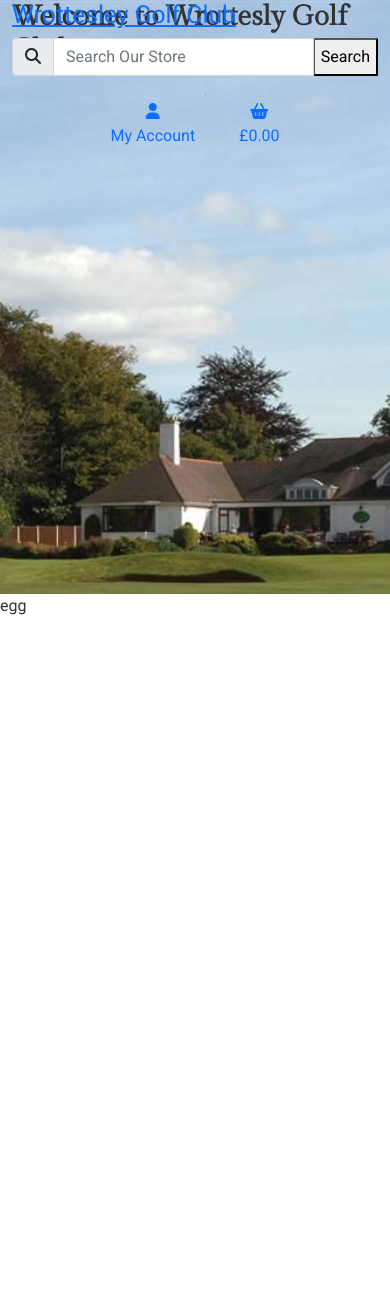
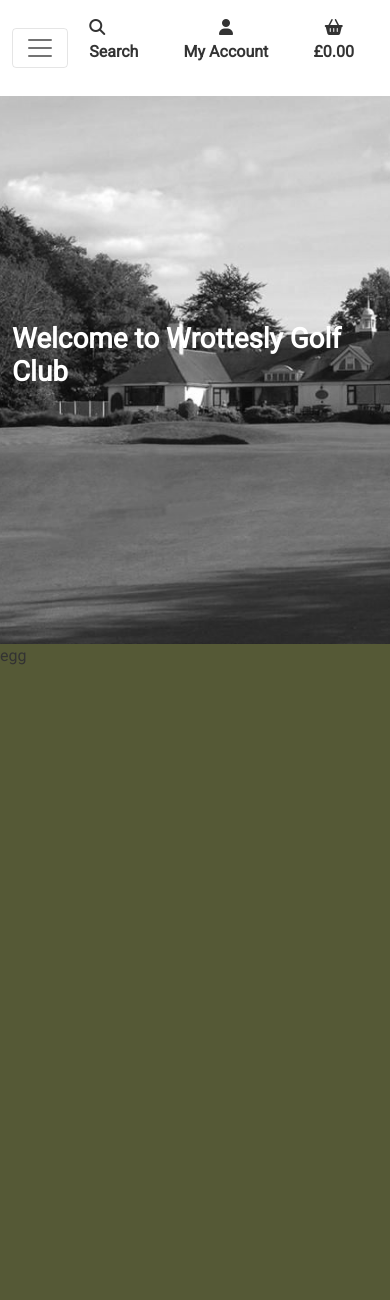
Before and after one commit to CarterStefan/wrottesley_golf_club, a Django app: page / in a window 390 px wide. Shown: the top 1300 px of the page. Before the commit the page ends 615 px from the top, so only its background shows below. Run offline with Django 3.2, Linux system fonts and the light colour scheme; the visitor is signed in with stand-in values (Sample User, id 1); some libraries are stand-ins or nearby versions.

Commit message:
Added navigation functionality with mobile menu

```diff
--- a/home/templates/home/index.html
+++ b/home/templates/home/index.html
@@ -10,14 +10,16 @@
 {% endblock page_header %}
 
 {% block content %}
-    <div class="container-fluid h-100">
-        <div class="row h-100">
+    <div class="container-fluid">
+        <div class="row">
             <div class="col-12 hero-image">
-                <h1>Welcome to Wrottesly Golf Club</h1>
+                <div class="col-6">
+                <h1 class="hero-image-title">Welcome to Wrottesly Golf Club</h1>
+                </div>
             </div>
         </div>
     </div>
-    <div>
+    <div class="second-div">
         <p>egg</p>
     </div>
 {% endblock content %}
--- a/static/css/base.css
+++ b/static/css/base.css
@@ -1,11 +1,12 @@
-/* FONTS */
-
+/* ------------------------------------------------------- FONTS */
 @import url('https://fonts.googleapis.com/css2?family=Gilda+Display&display=swap');
 @import url('https://fonts.googleapis.com/css2?family=Roboto&display=swap');
+@import url('https://fonts.googleapis.com/css2?family=Libre+Baskerville:wght@700&display=swap');
 
 
 html {
     height: 100%;
+    font-size: 16px;
 }
 
 body {
@@ -13,24 +14,88 @@
     color: #333333;
 }
 
+a p{
+    text-decoration: none;
+    color: #333333
+}
+
+/* ------------------------------------------------------- COLORS */
+/* Color Theme Swatches in Hex */
+.Under-Armour-::-HOVR-Drive-1-hex { color: #D92B4B; }
+.Under-Armour-::-HOVR-Drive-2-hex { color: #555936; }
+.Under-Armour-::-HOVR-Drive-3-hex { color: #8C8851; }
+.Under-Armour-::-HOVR-Drive-4-hex { color: #BFB7A8; }
+.Under-Armour-::-HOVR-Drive-5-hex { color: #D9A171; }
+
+/* Color Theme Swatches in RGBA */
+.Under-Armour-::-HOVR-Drive-1-rgba { color: rgba(216, 43, 75, 1); }
+.Under-Armour-::-HOVR-Drive-2-rgba { color: rgba(85, 89, 53, 1); }
+.Under-Armour-::-HOVR-Drive-3-rgba { color: rgba(140, 136, 81, 1); }
+.Under-Armour-::-HOVR-Drive-4-rgba { color: rgba(191, 183, 168, 1); }
+.Under-Armour-::-HOVR-Drive-5-rgba { color: rgba(216, 161, 112, 1); }
+
+/* Color Theme Swatches in HSLA */
+.Under-Armour-::-HOVR-Drive-1-hsla { color: hsla(348, 69, 51, 1); }
+.Under-Armour-::-HOVR-Drive-2-hsla { color: hsla(67, 25, 27, 1); }
+.Under-Armour-::-HOVR-Drive-3-hsla { color: hsla(56, 26, 43, 1); }
+.Under-Armour-::-HOVR-Drive-4-hsla { color: hsla(39, 15, 70, 1); }
+.Under-Armour-::-HOVR-Drive-5-hsla { color: hsla(28, 57, 64, 1); }
+
+/* ------------------------------------------------------- BOOTSTRAP OVERRIDES */
+.black {
+    color: #333333;
+}
+
+/* ------------------------------------------------------- FONTAWESOME OVERRIDES */
+.fas {
+    color: #333333;
+}
+
+/* ------------------------------------------------------- NAV BAR */
+#nav-bar-logo {
+    font-family: 'Libre Baskerville', serif;
+    text-decoration: underline;
+    text-transform: uppercase;
+    color: #333333;
+    width: fit-content;
+}
+
+#mobile-search-input {
+    width: 100%;
+}
+
+.nav-link{
+    font-weight: 900;
+}
+
+.my-auto{
+    margin-top: auto;
+}
+
+/* ------------------------------------------------------- HOMEPAGE */
 .hero-image {
     background: url('/media/hero_image.jpg') no-repeat center center fixed;
     background-size: cover;
-    height: calc(100vh - 250px);
+    height: calc(100vh - 200px);
+    filter: grayscale(100%);
 }
 
-h1 {
-    font-family: 'Gilda Display', serif;
+.hero-image-title{
+    color: white;
+    margin: 0;
+    position: absolute;
+    top: 50%;
+    font-family: 'Roboto', sans-serif;
     font-weight: 900;
 }
 
-/* Container width for large screens
+/* ------------------------------------------------------- MEDIA QUERIES */
+/* Container width for large screens  */
 @media (min-width: 1200px) {
   .container {
     max-width: 80%;
   }
 }
- */
 
 /* fixed top navbar for medium and large screens */
 @media (min-width: 992px) {
@@ -43,6 +108,12 @@
     }
 
     .header-container {
-        padding-top: 200px;
+        z-index: 9999;
     }
 }
+
+/* ------------------------------------------------------- TESTING GRID */
+.second-div{
+    height: 2000px;
+    background-color: #555936;
+}
--- a/templates/base.html
+++ b/templates/base.html
@@ -27,9 +27,9 @@
     <!-- FontAwesome JS -->
     <script src="https://kit.fontawesome.com/3dcc7a92aa.js" crossorigin="anonymous"></script>
     <!-- Jquery JS -->
-    <script src="https://code.jquery.com/jquery-3.5.1.min.js" integrity="sha256-9/aliU8dGd2tb6OSsuzixeV4y/faTqgFtohetphbbj0=" crossorigin="anonymous"></script>
+     <script src="https://code.jquery.com/jquery-3.4.1.slim.min.js" integrity="sha384-J6qa4849blE2+poT4WnyKhv5vZF5SrPo0iEjwBvKU7imGFAV0wwj1yYfoRSJoZ+n" crossorigin="anonymous"></script>
     <script src="https://cdn.jsdelivr.net/npm/popper.js@1.16.0/dist/umd/popper.min.js" integrity="sha384-Q6E9RHvbIyZFJoft+2mJbHaEWldlvI9IOYy5n3zV9zzTtmI3UksdQRVvoxMfooAo" crossorigin="anonymous"></script>
-    <!-- Bootstrap JS -->
+    <!-- Bootstrap -->
     <script src="https://stackpath.bootstrapcdn.com/bootstrap/4.4.1/js/bootstrap.min.js" integrity="sha384-wfSDF2E50Y2D1uUdj0O3uMBJnjuUD4Ih7YwaYd1iqfktj0Uod8GCExl3Og8ifwB6" crossorigin="anonymous"></script>
     {% endblock corejs %}
 
@@ -40,10 +40,10 @@
   </head>
   <body>
     <header class="container-fluid fixed-top">
-        <div class="row" id="top-nav">
+        <div class="row pt-lg-2 d-none d-lg-flex bg-white">
             <div class="col-12 col-lg-4 my-auto">
-                    <a href="{% url 'home' %}">
-                        <h2>Wrottesley Golf Club</h2>
+                    <a href="{% url 'home' %}" id="nav-bar-logo">
+                        <h2 class="black">Wrottesley Golf Club</h2>
                     </a>
             </div>
             <div class="col-12 col-lg-4 my-auto">
@@ -94,6 +94,15 @@
                 </ul>
             </div>
         </div>
+        <div class="row bg-white">
+            <nav class="navbar navbar-expand-lg navbar-light bg-white">
+                <button class="navbar-toggler" type="button" data-toggle="collapse" data-target="#main-navbar" aria-controls="main-navbar" aria-expanded="false" aria-label="Toggle navigation">
+                    <span class="navbar-toggler-icon"></span>
+                </button>
+                {% include 'includes/mobile-top-header.html' %}
+                {% include 'includes/main-nav.html' %}
+            </nav>
+        </div>
     </header>
 
 
--- /dev/null
+++ b/templates/includes/main-nav.html
@@ -0,0 +1,27 @@
+<div class="collapse navbar-collapse" id="main-navbar">
+    <ul class="navbar-nav w-auto mx-auto">
+        <li class="nav-item">
+          <a class="nav-link active" aria-current="page" href="#">The Club</a>
+        </li>
+        <li class="nav-item">
+          <a class="nav-link" href="#">Tournaments</a>
+        </li>
+        <li class="nav-item">
+          <a class="nav-link" href="#">Blog</a>
+        </li>
+        <li class="nav-item dropdown">
+          <a class="nav-link dropdown-toggle" href="#" id="second-navbar-dropdown" role="button" data-toggle="dropdown" aria-haspopup="true" aria-expanded="false">
+            Store
+          </a>
+          <ul class="dropdown-menu" aria-labelledby="second-navbar-dropdown">
+            <li><a class="dropdown-item" href="#">Clubs</a></li>
+            <li><a class="dropdown-item" href="#">Accessories</a></li>
+            <li><a class="dropdown-item" href="#">Clothing</a></li>
+            <li><a class="dropdown-item" href="#">All Products</a></li>
+          </ul>
+        </li>
+        <li class="nav-item">
+            <a class="nav-link" href="#">Memberships</a>
+        </li>
+    </ul>
+</div>
--- /dev/null
+++ b/templates/includes/mobile-top-header.html
@@ -0,0 +1,52 @@
+<li class="list-inline-item">
+    <a class="nav-link d-block d-lg-none" href="#" id="mobile-search" data-toggle="dropdown" aria-haspopup="true" aria-expanded="false">
+        <div>
+            <div><i class="fas fa-search"></i></div>
+            <p>Search</p>
+        </div>
+    </a>
+    <div class="dropdown-menu" aria-labelledby="mobile-search" id="mobile-search-input">
+        <form method="GET" action="">
+            <div class="input-group">
+                <input type="text" name="query" class="form-control" placeholder="Search Our Store" aria-label="Search our Store" aria-describedby="basic-addon1">
+                <div class="input-group-append">
+                    <button class="form-control btn" type="submit">
+                        <span><i class="fas fa-search"></i></span>
+                    </button>
+                </div>
+            </div>
+        </form>
+    </div>
+</li>
+<li class="list-inline-item dropdown">
+    <a class="nav-link d-block d-lg-none" href="#" id="user-options" data-toggle="dropdown" aria-haspopup="true" aria-expanded="false">
+        <div class="text-center">
+            <div><i class="fas fa-user"></i></div>
+            <p>My Account</p>
+        </div>
+    </a>
+    <div class="dropdown-menu" aria-labelledby="user-options">
+        {% if request.user.is_authenticated %}
+            {% if request.user.is_superuser %}
+                <a href="" class="dropdown-item">Manage Products</a>
+            {% endif %}
+            <a href="" class="dropdown-item">My Profile</a>
+            <a href="{% url 'account_logout' %}" class="dropdown-item">Logout</a>
+        {% else %}
+            <a href="{% url 'account_signup' %}" class="dropdown-item">Signup</a>
+            <a href="{% url 'account_login' %}" class="dropdown-item">login</a>
+        {% endif %}
+    </div>
+</li>
+<li class="list-inline-item">
+    <a class="nav-link d-block d-lg-none" href="">
+        <div class="text-center"><i class="fas fa-shopping-basket"></i></div>
+        <p>
+            {% if grand_total %}
+                £{{ grand_total|floatformat:2 }}
+            {% else %}
+                £0.00
+            {% endif %}
+        </p>
+    </a>
+</li>
```
